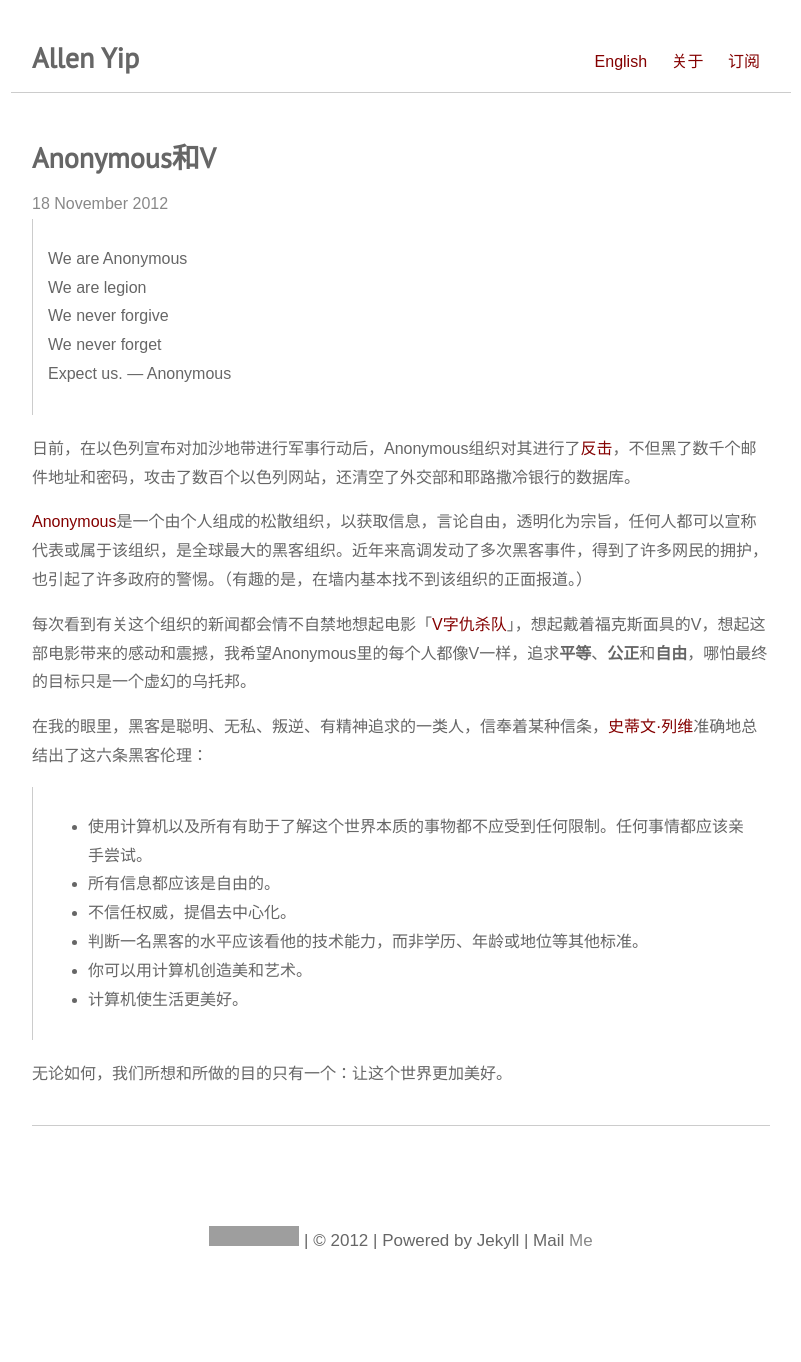
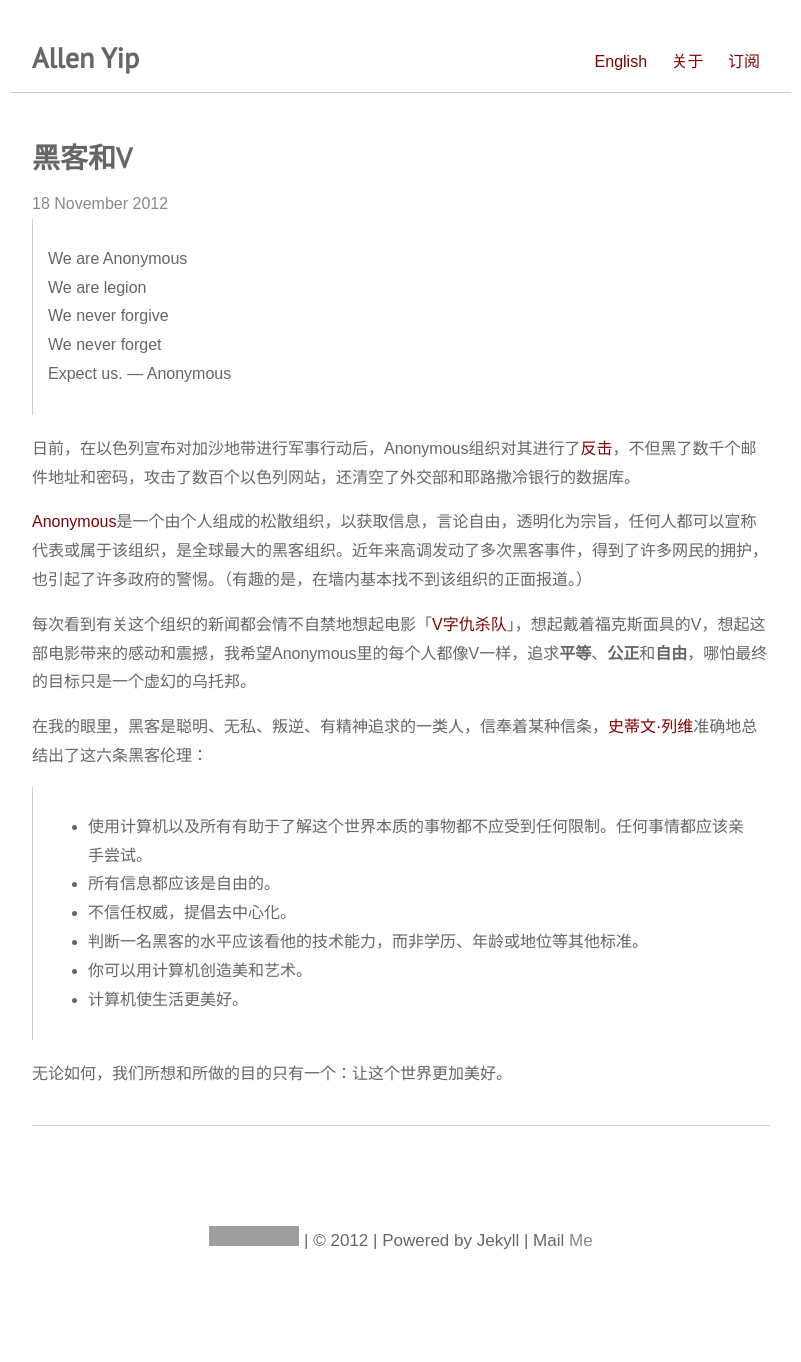
Before and after one commit to allenyip/allenyip.github.com, a Jekyll site: the page built from _posts/2012-11-18-hacker-and-v.md, in a window 1280 px wide. Shown: the whole page, without its empty margins (239-1040 px from the left). Built offline with Jekyll 4.4.1, drawn with Linux system fonts in a browser that asks for light colours; some web fonts are replaced; Markdown is read by kramdown in place of the engine named in the settings; grey boxes are pictures that could not be loaded.

Commit message:
modify title

```diff
--- a/_posts/2012-11-18-anonymous-and-v.md
+++ b/_posts/2012-11-18-hacker-and-v.md
@@ -1,6 +1,6 @@
 ---
 
-title: Anonymous和V
+title: 黑客和V
 
 layout: post
 
@@ -17,7 +17,7 @@
 
 每次看到有关这个组织的新闻都会情不自禁地想起电影「[V字仇杀队][3]」，想起戴着福克斯面具的V，想起这部电影带来的感动和震撼，我希望Anonymous里的每个人都像V一样，追求**平等**、**公正**和**自由**，哪怕最终的目标只是一个虚幻的乌托邦。
 
-在我的眼里，黑客是聪明、无私、叛逆、有精神追求的一类人，信奉着某种信条，[史蒂文·列维](4)准确地总结出了这六条黑客伦理：
+在我的眼里，黑客是聪明、无私、叛逆、有精神追求的一类人，信奉着某种信条，[史蒂文·列维][4]准确地总结出了这六条黑客伦理：
 
 >* 使用计算机以及所有有助于了解这个世界本质的事物都不应受到任何限制。任何事情都应该亲手尝试。
 * 所有信息都应该是自由的。
```
